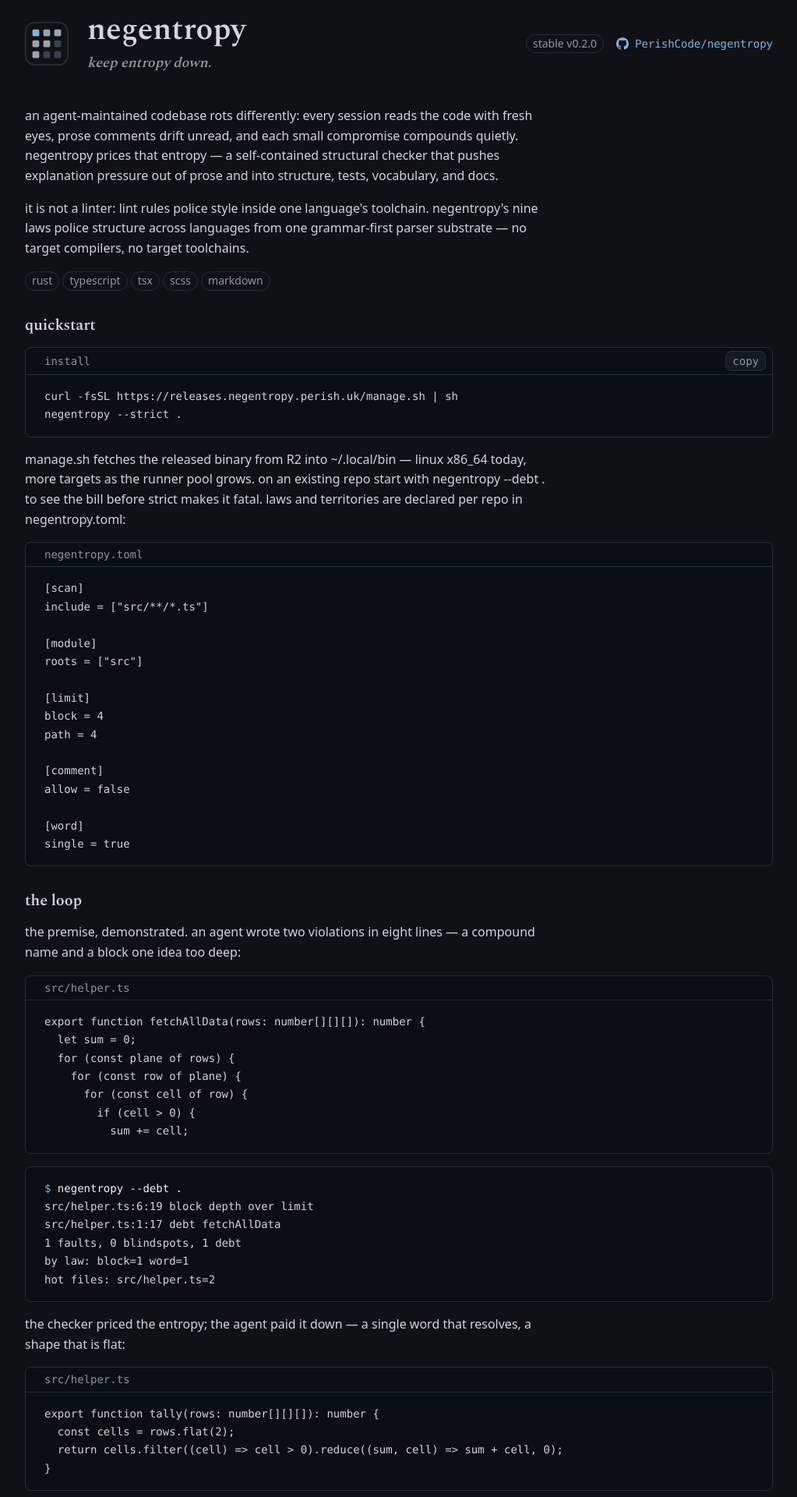
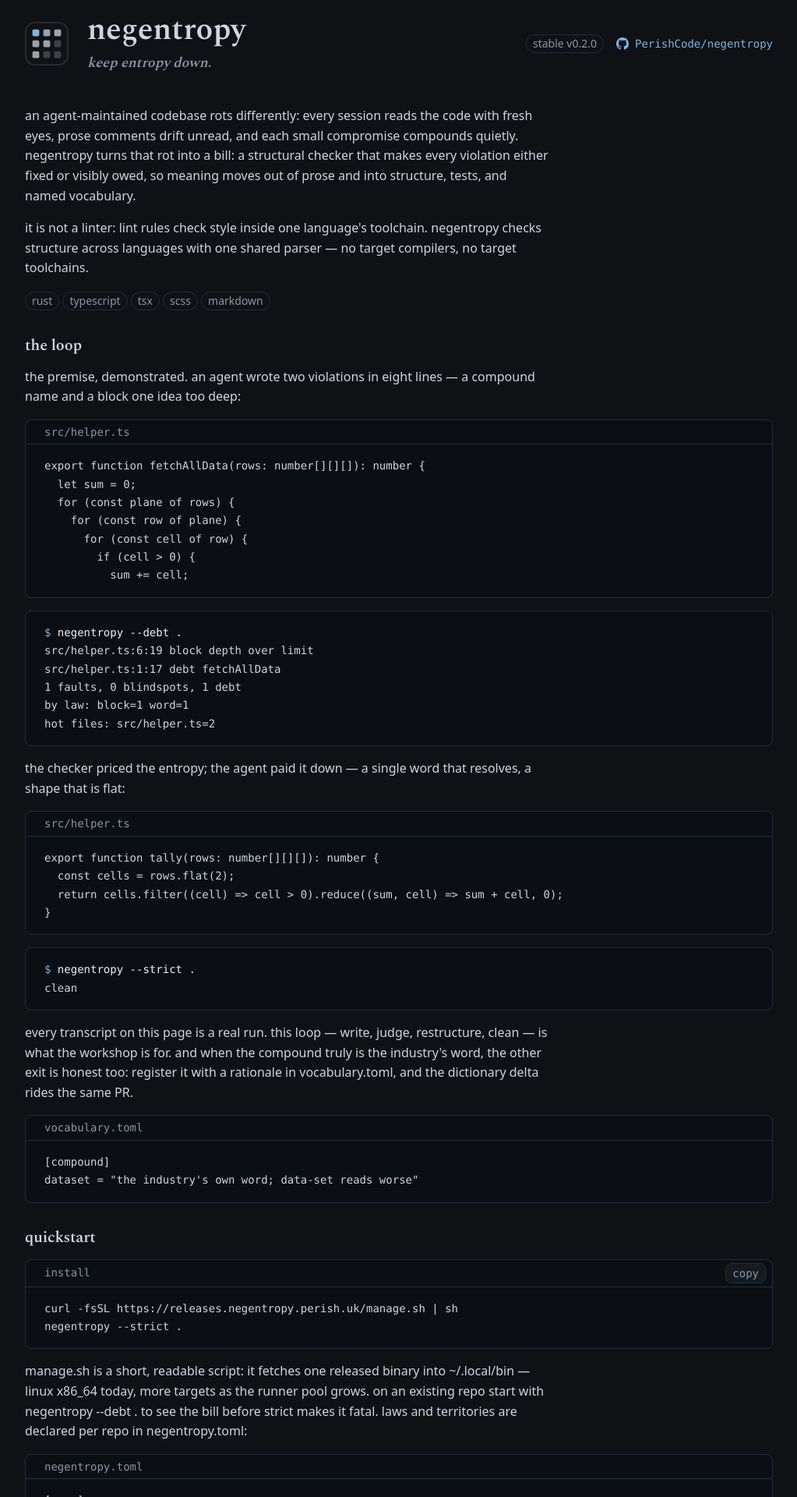
Before and after one commit to PerishLab/plumb, a React (Vite) app in the folder apps/react/: page /negentropy in a window 1280 px wide. Shown: the part 120-2040 px from the top of the page at 78% size, without its empty margins (128-1151 px from the left). Built offline with nearby package versions, Linux system fonts and the light colour scheme.

Commit message:
web: sober the robe (#25)

```diff
--- a/apps/react/src/views/Home.tsx
+++ b/apps/react/src/views/Home.tsx
@@ -37,7 +37,7 @@ export function Home() {
 					<Link to="/sidecar">meet the manager</Link>
 				</Card>
 			</Grid>
-			<h2>one system, three seats</h2>
+			<h2>adopt in order of pain</h2>
 			<p>
 				adopt in order of pain: negentropy alone judges any repo — start there.
 				add runseal when operations outgrow your shell history. add sidecar when
--- a/apps/react/src/views/Negentropy.tsx
+++ b/apps/react/src/views/Negentropy.tsx
@@ -64,31 +64,20 @@ export function Negentropy() {
 			<p>
 				an agent-maintained codebase rots differently: every session reads the
 				code with fresh eyes, prose comments drift unread, and each small
-				compromise compounds quietly. negentropy prices that entropy — a
-				self-contained structural checker that pushes explanation pressure out
-				of prose and into structure, tests, vocabulary, and docs.
+				compromise compounds quietly. negentropy turns that rot into a bill: a
+				structural checker that makes every violation either fixed or visibly
+				owed, so meaning moves out of prose and into structure, tests, and named
+				vocabulary.
 			</p>
 			<p>
-				it is not a linter: lint rules police style inside one language's
-				toolchain. negentropy's nine laws police structure across languages from
-				one grammar-first parser substrate — no target compilers, no target
-				toolchains.
+				it is not a linter: lint rules check style inside one language's
+				toolchain. negentropy checks structure across languages with one shared
+				parser — no target compilers, no target toolchains.
 			</p>
 			<p>
 				<Badge>rust</Badge> <Badge>typescript</Badge> <Badge>tsx</Badge>{" "}
 				<Badge>scss</Badge> <Badge>markdown</Badge>
 			</p>
-			<h2 id="quickstart">quickstart</h2>
-			<Code name="install" copy>
-				{start}
-			</Code>
-			<p>
-				manage.sh fetches the released binary from R2 into ~/.local/bin — linux
-				x86_64 today, more targets as the runner pool grows. on an existing repo
-				start with negentropy --debt . to see the bill before strict makes it
-				fatal. laws and territories are declared per repo in negentropy.toml:
-			</p>
-			<Code name="negentropy.toml">{config}</Code>
 			<h2 id="loop">the loop</h2>
 			<p>
 				the premise, demonstrated. an agent wrote two violations in eight lines
@@ -110,6 +99,18 @@ export function Negentropy() {
 				same PR.
 			</p>
 			<Code name="vocabulary.toml">{lexicon}</Code>
+			<h2 id="quickstart">quickstart</h2>
+			<Code name="install" copy>
+				{start}
+			</Code>
+			<p>
+				manage.sh is a short, readable script: it fetches one released binary
+				into ~/.local/bin — linux x86_64 today, more targets as the runner pool
+				grows. on an existing repo start with negentropy --debt . to see the
+				bill before strict makes it fatal. laws and territories are declared per
+				repo in negentropy.toml:
+			</p>
+			<Code name="negentropy.toml">{config}</Code>
 			<h2 id="seats">where the law sits</h2>
 			<p>
 				an agent does not obey documents; it obeys gates. the law binds at four
--- a/apps/react/src/views/Vocabulary.tsx
+++ b/apps/react/src/views/Vocabulary.tsx
@@ -32,7 +32,7 @@ export function Vocabulary() {
 		<article>
 			<Hero
 				title="vocabulary"
-				text="the living dictionary: every name declared across the three tools and this site — an atom, in house speech — grouped by the folder that owns it and recounted on every site build. contested words get written verdicts below."
+				text="the living dictionary: every name declared across the three tools and this site, grouped by the folder that owns it and recounted on every site build. contested words get written verdicts below."
 			/>
 			<h2 id="rulings">case law</h2>
 			<p>
```
